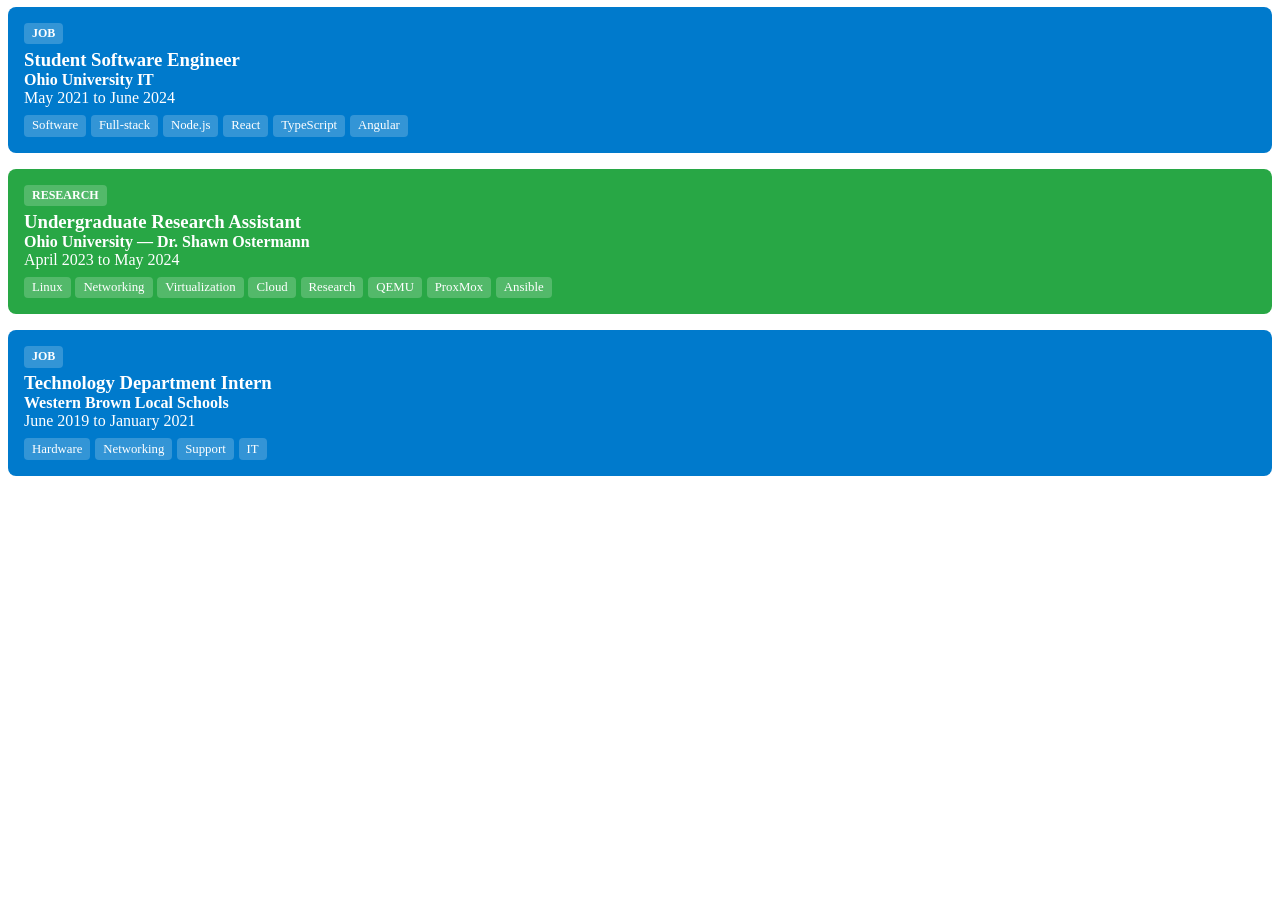
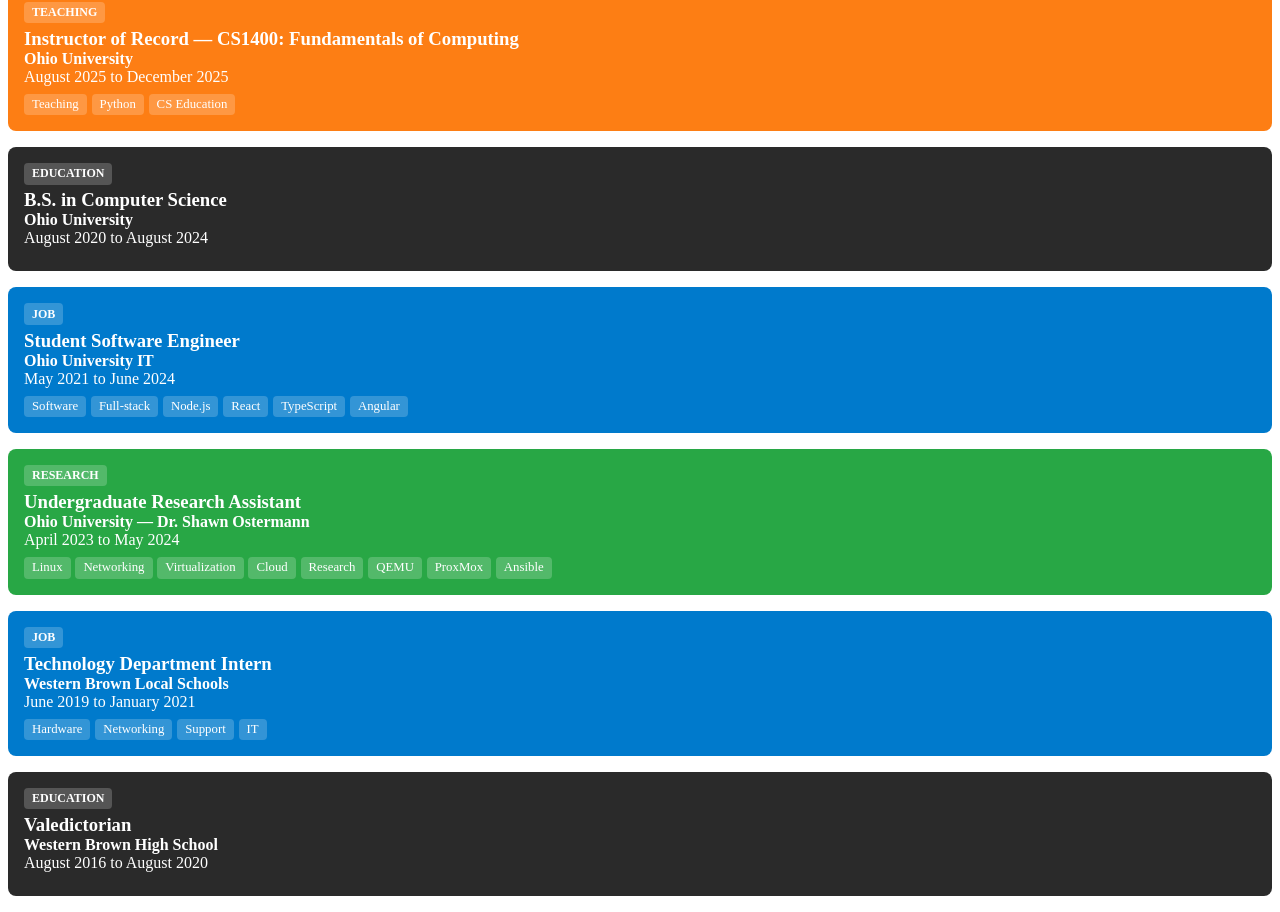
Before and after one commit to eb613819/personal-website, an Angular app: page /experience in a window 1280 px wide. Shown: the part 342-1254 px from the top of the page. Before the commit the page ends 834 px from the top, so only its background shows below. Built offline with nearby package versions, Linux system fonts and the light colour scheme.

Commit message:
Add education to experiences

```diff
--- a/src/app/data/experience.ts
+++ b/src/app/data/experience.ts
@@ -1,4 +1,4 @@
-export type ExperienceType = 'job' | 'research' | 'teaching';
+export type ExperienceType = 'job' | 'research' | 'teaching' | 'education';
 
 export interface Experience {
     role: string;
@@ -11,6 +11,16 @@
 }
 
 export const experiences: Experience[] = [
+    {
+      role: 'M.S. in Computer Science',
+      organization: 'Ohio University',
+      startDate: 'August 2024',
+      endDate: 'Present',
+      description: [
+        'GPA: 4.0/4.0'
+      ],
+      type: 'education'
+    },
     {
         role: 'Graduate Research Assistant',
         organization: 'Ohio University - Dr. Shawn Ostermann & Ilya Kogan',
@@ -79,5 +89,27 @@
     ],
     tags: ['Teaching', 'Python', 'CS Education'],
     type: 'teaching'
+  },
+  {
+    role: 'B.S. in Computer Science',
+    organization: 'Ohio University',
+    startDate: 'August 2020',
+    endDate: 'August 2024',
+    description: [
+      'GPA: 3.775/4.0',
+      'Magna Cum Laude'
+    ],
+    type: 'education'
+  },
+  {
+    role: 'Valedictorian',
+    organization: 'Western Brown High School',
+    startDate: 'August 2016',
+    endDate: 'August 2020',
+    description: [
+      'GPA: 4.0/4.0',
+      'STEM Honors Diploma'
+    ],
+    type: 'education'
   }
 ]
--- a/src/app/pages/experience/experience.component.css
+++ b/src/app/pages/experience/experience.component.css
@@ -7,6 +7,10 @@
   transition: all 0.3s ease;
   color: #fff;
   box-sizing: border-box;
+}
+
+.experience-card.education {
+  background-color: #2a2a2a;
 }
 
 .experience-card.job {
```
